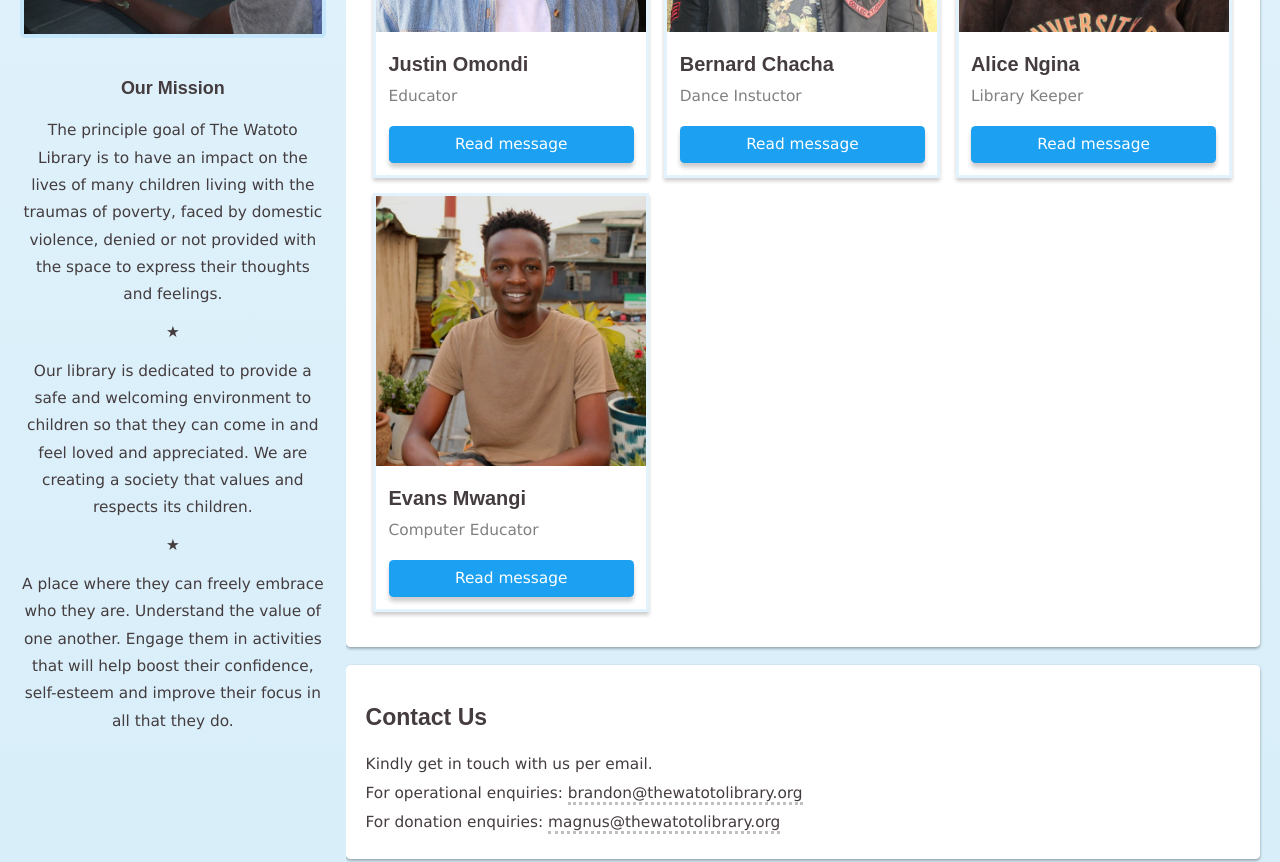
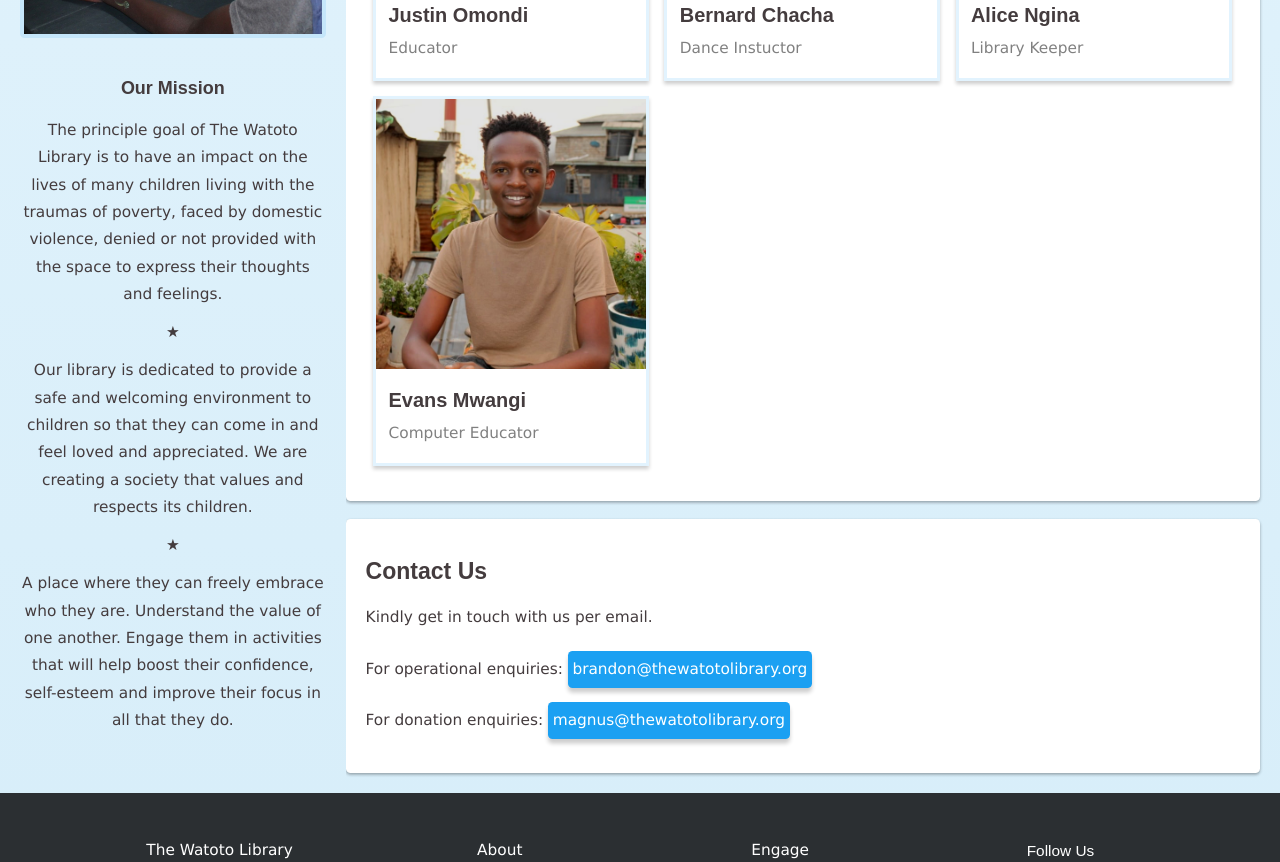
Before and after one commit to magnusmoeheide/the-watoto-library, a React (Create React App) app: page /getintouch in a window 1280 px wide. Shown: the part 980-1842 px from the top of the page. Built offline with nearby package versions, Linux system fonts and the light colour scheme.

Commit message:
Remove readmore on team

```diff
--- a/src/components/NextItems/NextItems.jsx
+++ b/src/components/NextItems/NextItems.jsx
@@ -48,7 +48,7 @@ function NextItems({ items, currentIdentifier, identifierType }) {
             key={item.id}
           >
             <div className="newsletter-wrapping">
-              <span className="button">{item.title}</span>
+              <span className="pointer">{item.title}</span>
             </div>
           </MyLink>
         ))}
--- a/src/container/Pages/About.jsx
+++ b/src/container/Pages/About.jsx
@@ -108,9 +108,9 @@ const About = () => {
                   Magnus Heide. Brandon was himself born and raised in Kibera.
                   He started volunteering in 2008 at only 8 years old, but
                   already stood out as a responsible boy, taking care of all the
-                  small kids in the area. From there started taking on more and
-                  more responsibilities with a mission of supporting the Kibera
-                  kids.
+                  small children in the area. From there started taking on more
+                  and more responsibilities with a mission of supporting the
+                  Kibera children.
                 </p>
                 <MyLink to="/about/founders">
                   <div className="div-readmore">
--- a/src/container/Pages/Founders.jsx
+++ b/src/container/Pages/Founders.jsx
@@ -37,9 +37,9 @@ const Founders = () => {
                   Magnus Heide. Brandon was himself born and raised in Kibera.
                   He started volunteering in 2008 at only 8 years old, but
                   already stood out as a responsible boy, taking care of all the
-                  small kids in the area. From there started taking on more and
-                  more responsibilities with a mission of supporting the Kibera
-                  kids.
+                  small children in the area. From there started taking on more
+                  and more responsibilities with a mission of supporting the
+                  Kibera children.
                 </>
               }
               img={images.founder1}
--- a/src/container/Pages/GetInTouch.jsx
+++ b/src/container/Pages/GetInTouch.jsx
@@ -11,6 +11,12 @@ const team = [
     description_1: "Founder",
     description_2: "Executive Director",
     img: images.brandon,
+    message: (
+      <>
+        Thank you for taking the time to learn about us and the work we do. Your
+        support is crucial to ensure brighter futures for vulnerable children.
+      </>
+    ),
   },
   {
     id: 2,
@@ -19,6 +25,15 @@ const team = [
     description_1: "Co-Founder",
     description_2: "Director of Finance and IT",
     img: images.magnus,
+    message: (
+      <>
+        Lorem ipsum dolor sit amet consectetur, adipisicing elit. Reprehenderit
+        quisquam, dolor explicabo eaque sapiente. Lorem ipsum dolor sit, amet
+        consectetur adipisicing elit. Reiciendis quos explicabo ipsum magnam
+        saepe a iste sequi officiis nobis doloribus delectus in ratione quidem
+        qui accusamus amet minima, fuga fugiat?
+      </>
+    ),
   },
   {
     id: 3,
@@ -80,9 +95,9 @@ const GetInTouch = () => {
               <br />
               {member.description_2 && `${member.description_2}`}
             </p>
-            <p onClick={() => openPopup(member)}>
-              <a class="button-design form">Read message</a>
-            </p>
+            {/* <p onClick={() => openPopup(member)}>
+              <a className="button-design form">Read message</a>
+            </p> */}
           </div>
         </div>
       </div>
@@ -123,17 +138,9 @@ const GetInTouch = () => {
             >
               <img src={images.logo} className="popup-img" />
               <h3>Message from {currentMember.name}</h3>
-              <div className="flex-image-text">
-                <div>
-                  <p>
-                    Lorem ipsum dolor, sit amet consectetur adipisicing elit.
-                    Quidem molestias hic ipsum vel sapiente, illo dolores sit
-                    harum enim. Laborum vero tempore cupiditate illum aliquid
-                    quam ab aut dolore iure.
-                  </p>
-                </div>
-                <img src={images.seven1} alt="" className="img" />
-              </div>
+              <p>"{currentMember.message}"</p>
+              <br />
+              <br />
               <p>
                 <a className="button-design form" onClick={closePopup}>
                   Close
@@ -147,10 +154,14 @@ const GetInTouch = () => {
           <div className="article" id="contact">
             <h2>Contact Us</h2>
             <p>Kindly get in touch with us per email.</p>
+            <br />
             <p className="email">
               For operational enquiries:{" "}
               <u>
-                <a href="mailto:brandon@thewatotolibrary.org">
+                <a
+                  className="button"
+                  href="mailto:brandon@thewatotolibrary.org"
+                >
                   brandon@thewatotolibrary.org
                 </a>
               </u>
@@ -158,7 +169,10 @@ const GetInTouch = () => {
             <p className="email">
               For donation enquiries:{" "}
               <u>
-                <a href="mailto:brandon@thewatotolibrary.org">
+                <a
+                  className="button"
+                  href="mailto:brandon@thewatotolibrary.org"
+                >
                   magnus@thewatotolibrary.org
                 </a>
               </u>
--- a/src/index.css
+++ b/src/index.css
@@ -225,12 +225,30 @@ button {
   margin-bottom: 0.8em;
 }
 
-.button-design:hover {
+.button:hover, .button-design:hover {
   transform: scale(1.05);
 }
 
 .button-design.form:hover {
   transform: scale(1.02);
+}
+
+.button {
+  border: none;
+  display: inline-block;
+  padding: 0.3em;
+  text-align: center;
+  width: auto;
+
+  background: #1ba0f2;
+  color: #fff;
+  outline: none;
+  border-radius: 0.3em;
+  cursor: pointer;
+  box-shadow: 0 0.3em 0.3em rgba(0, 0, 0, 0.2) ;
+  transition: transform .2s;
+  user-select: none;
+  margin-bottom: 0.8em;
 }
 
 
@@ -1159,7 +1177,7 @@ text-decoration: none;
   left: calc(50%);
   transform: translate(-50%, -50%) scale(0.1);
   text-align: center;
-  padding: 0 1.9em 1.9em;
+  padding: 0 1.9em 1.7em;
   color: #333;
   visibility: hidden;
   transition: transform 0.4s, top 0.4s;
@@ -1208,12 +1226,20 @@ box-shadow: 0 0.3em 0.3em rgba(0, 0, 0, 0.2) ;
 font-weight: bold;
 }
 
+.popup-container .button-design.form {
+  margin-bottom: 0;
+}
+
 @media screen and (max-width: 700px) {
 .popup-container {
   width: 100%;
   top: calc(50%);
   left: calc(50%);
   padding: 2%;
+}
+
+.popup-container .flex-image-text img {
+  display: none;
 }
 
 }
```
